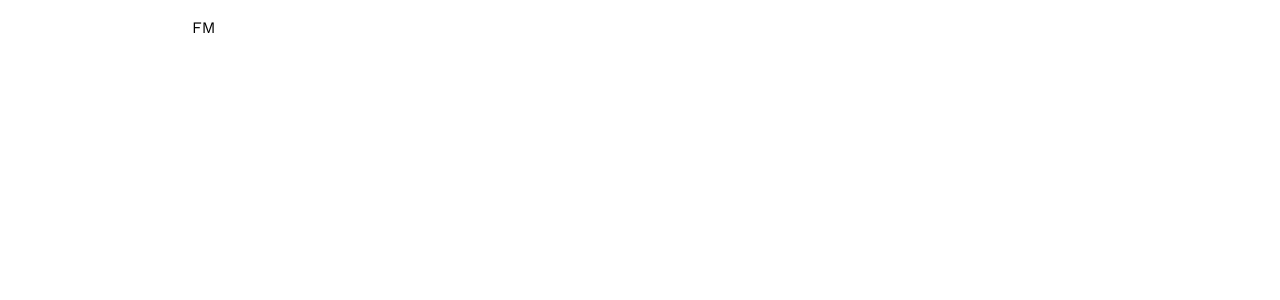
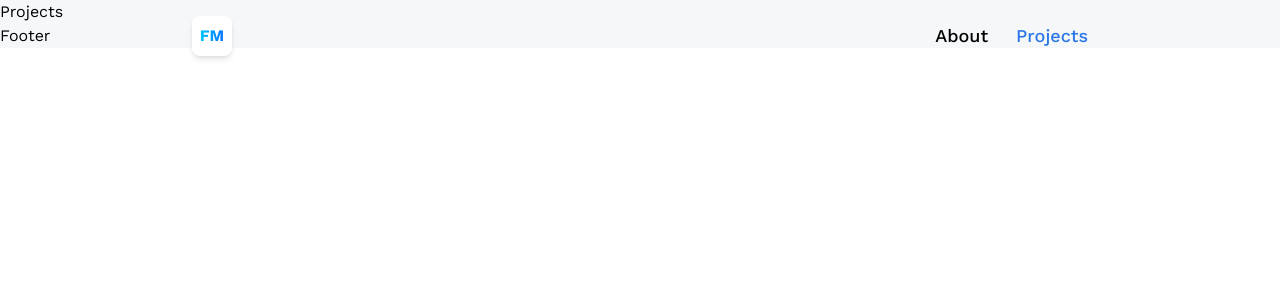
Before and after one commit to faizan3165/portfolio, a React (Vite) app: page /projects in a window 1280 px wide. Before the commit this address had no page. Shown: the top 300 px of the page. Built offline with nearby package versions, Linux system fonts and the light colour scheme.

Commit message:
refactor initial layout

```diff
--- a/src/App.jsx
+++ b/src/App.jsx
@@ -1,7 +1,7 @@
 import { BrowserRouter as Router, Routes, Route } from "react-router-dom";
 
-import { Navbar } from "./components";
-import { Home } from "./pages";
+import { Navbar, Footer } from "./components";
+import { About, Contact, Home, Projects } from "./pages";
 
 const App = () => {
   return (
@@ -11,6 +11,23 @@ const App = () => {
 
         <Routes>
           <Route path="/" element={<Home />} />
+
+          <Route
+            path="/*"
+            element={
+              <>
+                <Routes>
+                  <Route path="/about" element={<About />} />
+
+                  <Route path="/projects" element={<Projects />} />
+
+                  <Route path="/contact" element={<Contact />} />
+                </Routes>
+
+                <Footer />
+              </>
+            }
+          />
         </Routes>
       </Router>
     </main>
--- a/src/components/Navbar.jsx
+++ b/src/components/Navbar.jsx
@@ -1,13 +1,38 @@
-import { NavLink } from "react-router-dom"
+import { NavLink } from "react-router-dom";
 
 const Navbar = () => {
   return (
     <header className="header">
-      <NavLink to={"/"}>
-        <p>FM</p>
+      <NavLink
+        to={"/"}
+        className={
+          "w-10 h-10 rounded-lg bg-white items-center justify-center flex font-bold shadow-md"
+        }
+      >
+        <p className="blue-gradient_text">FM</p>
       </NavLink>
+
+      <nav className="flex text-lg gap-7 font-medium">
+        <NavLink
+          to={"/about"}
+          className={({ isActive }) =>
+            isActive ? "text-blue-500" : "text-black"
+          }
+        >
+          About
+        </NavLink>
+
+        <NavLink
+          to={"/projects"}
+          className={({ isActive }) =>
+            isActive ? "text-blue-500" : "text-black"
+          }
+        >
+          Projects
+        </NavLink>
+      </nav>
     </header>
-  )
-}
+  );
+};
 
-export default Navbar
+export default Navbar;
```
